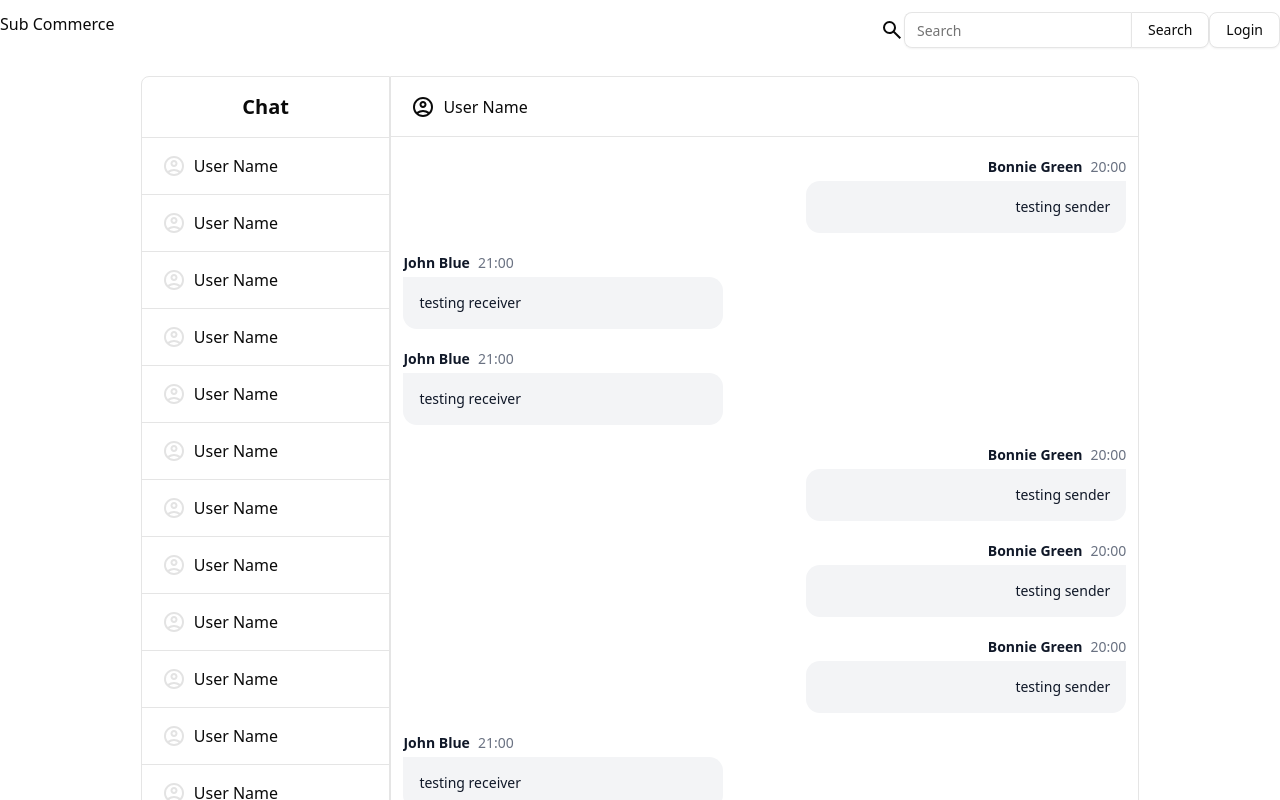
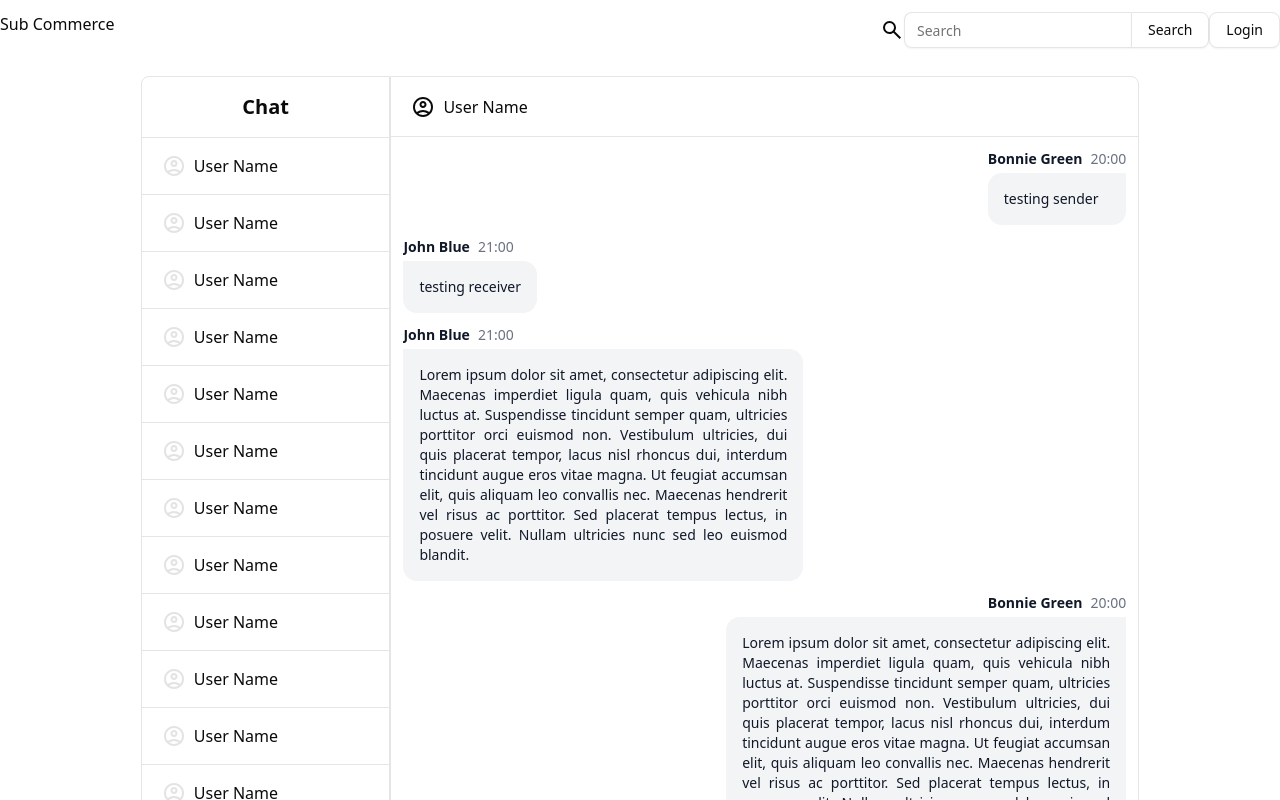
Before and after one commit to MRaihanZ/subcommerce-frontend, a React (Vite) app: page /chat in a window 1280 px wide. Shown: the top 800 px of the page. Built offline with nearby package versions, Linux system fonts and the light colour scheme.

Commit message:
feat: adding justify text in chat

```diff
--- a/src/components/my_components/message.tsx
+++ b/src/components/my_components/message.tsx
@@ -14,8 +14,8 @@ export default function Message({
 	return (
 		<>
 			{isSender ? (
-				<div className="flex items-start justify-end gap-2.5 my-5">
-					<div className="flex flex-col gap-1 w-full max-w-[320px]">
+				<div className="flex items-start justify-end gap-2.5 my-3">
+					<div className="flex flex-col gap-1 max-w-[25rem]">
 						<div className="flex items-center justify-end space-x-2 rtl:space-x-reverse">
 							<span className="text-sm font-semibold text-gray-900 dark:text-white">
 								{name}
@@ -25,7 +25,7 @@ export default function Message({
 							</span>
 						</div>
 						<div className="flex flex-col leading-1.5 p-4 border-gray-200 bg-gray-100 rounded-s-xl rounded-ee-xl dark:bg-gray-700">
-							<p className="text-sm text-end font-normal text-gray-900 dark:text-white">
+							<p className="text-sm text-end font-normal text-gray-900 dark:text-white text-justify">
 								{" "}
 								{message}
 							</p>
@@ -65,7 +65,7 @@ export default function Message({
                 </svg> */}
 				</div>
 			) : (
-				<div className="flex items-start gap-2.5 my-5">
+				<div className="flex items-start gap-2.5 my-3">
 					{/* <img
                 className="w-8 h-8 rounded-full"
                 src="/docs/images/people/profile-picture-3.jpg"
@@ -81,7 +81,7 @@ export default function Message({
                 >
                     <path d="M234-276q51-39 114-61.5T480-360q69 0 132 22.5T726-276q35-41 54.5-93T800-480q0-133-93.5-226.5T480-800q-133 0-226.5 93.5T160-480q0 59 19.5 111t54.5 93Zm246-164q-59 0-99.5-40.5T340-580q0-59 40.5-99.5T480-720q59 0 99.5 40.5T620-580q0 59-40.5 99.5T480-440Zm0 360q-83 0-156-31.5T197-197q-54-54-85.5-127T80-480q0-83 31.5-156T197-763q54-54 127-85.5T480-880q83 0 156 31.5T763-763q54 54 85.5 127T880-480q0 83-31.5 156T763-197q-54 54-127 85.5T480-80Zm0-80q53 0 100-15.5t86-44.5q-39-29-86-44.5T480-280q-53 0-100 15.5T294-220q39 29 86 44.5T480-160Zm0-360q26 0 43-17t17-43q0-26-17-43t-43-17q-26 0-43 17t-17 43q0 26 17 43t43 17Zm0-60Zm0 360Z" />
                 </svg> */}
-					<div className="flex flex-col gap-1 w-full max-w-[320px]">
+					<div className="flex flex-col gap-1 max-w-[25rem]">
 						<div className="flex items-center space-x-2 rtl:space-x-reverse">
 							<span className="text-sm font-semibold text-gray-900 dark:text-white">
 								{name}
@@ -91,7 +91,7 @@ export default function Message({
 							</span>
 						</div>
 						<div className="flex flex-col leading-1.5 p-4 border-gray-200 bg-gray-100 rounded-e-xl rounded-es-xl dark:bg-gray-700">
-							<p className="text-sm font-normal text-gray-900 dark:text-white">
+							<p className="text-sm font-normal text-gray-900 dark:text-white text-justify">
 								{" "}
 								{message}
 							</p>
--- a/src/pages/chat.tsx
+++ b/src/pages/chat.tsx
@@ -341,13 +341,13 @@ export default function Chat() {
 						<Message
 							name="John Blue"
 							sent="21:00"
-							message="testing receiver"
+							message="Lorem ipsum dolor sit amet, consectetur adipiscing elit. Maecenas imperdiet ligula quam, quis vehicula nibh luctus at. Suspendisse tincidunt semper quam, ultricies porttitor orci euismod non. Vestibulum ultricies, dui quis placerat tempor, lacus nisl rhoncus dui, interdum tincidunt augue eros vitae magna. Ut feugiat accumsan elit, quis aliquam leo convallis nec. Maecenas hendrerit vel risus ac porttitor. Sed placerat tempus lectus, in posuere velit. Nullam ultricies nunc sed leo euismod blandit."
 							isSender={false}
 						/>
 						<Message
 							name="Bonnie Green"
 							sent="20:00"
-							message="testing sender"
+							message="Lorem ipsum dolor sit amet, consectetur adipiscing elit. Maecenas imperdiet ligula quam, quis vehicula nibh luctus at. Suspendisse tincidunt semper quam, ultricies porttitor orci euismod non. Vestibulum ultricies, dui quis placerat tempor, lacus nisl rhoncus dui, interdum tincidunt augue eros vitae magna. Ut feugiat accumsan elit, quis aliquam leo convallis nec. Maecenas hendrerit vel risus ac porttitor. Sed placerat tempus lectus, in posuere velit. Nullam ultricies nunc sed leo euismod blandit."
 							isSender={true}
 						/>
 						<Message
```
